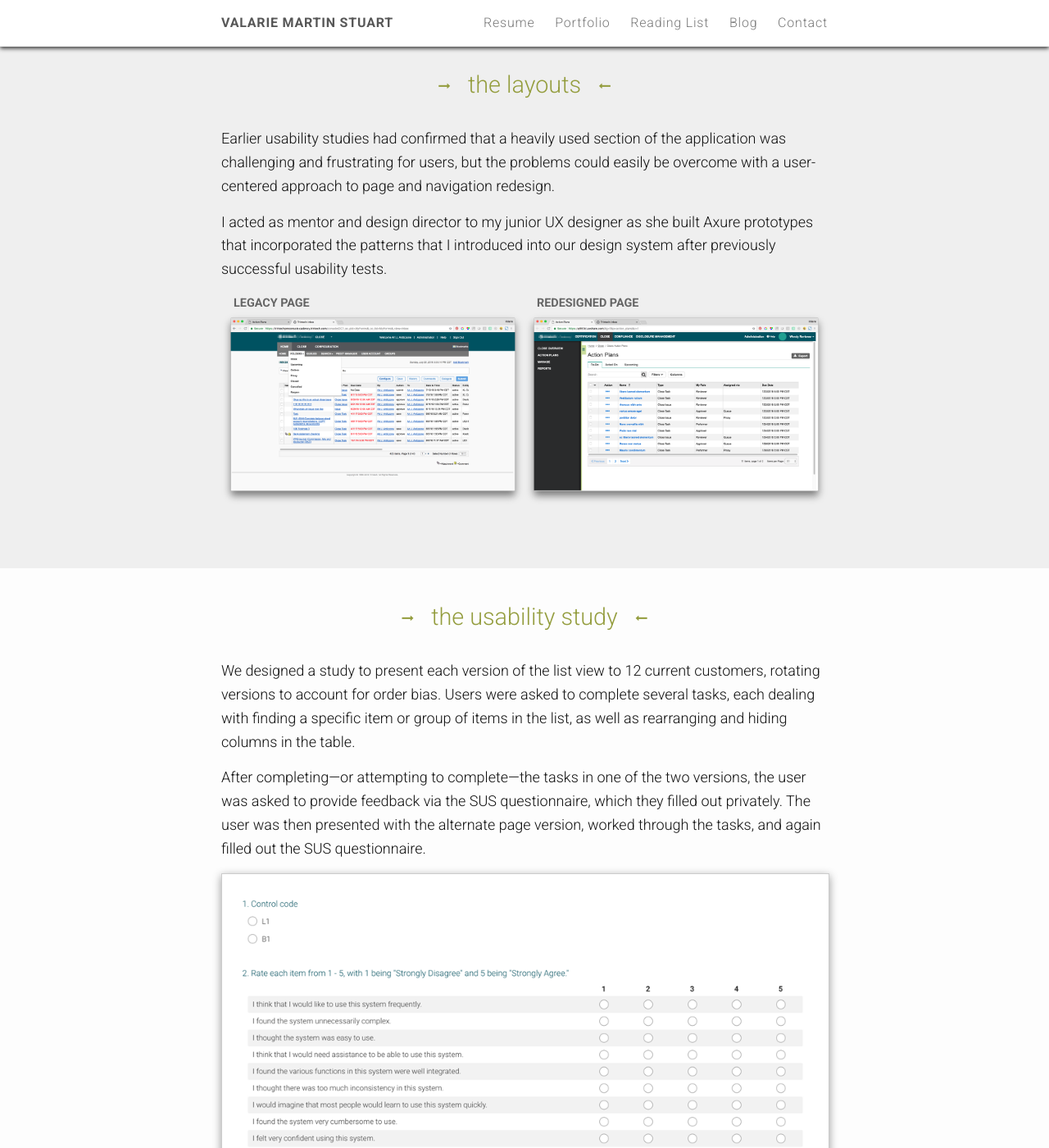
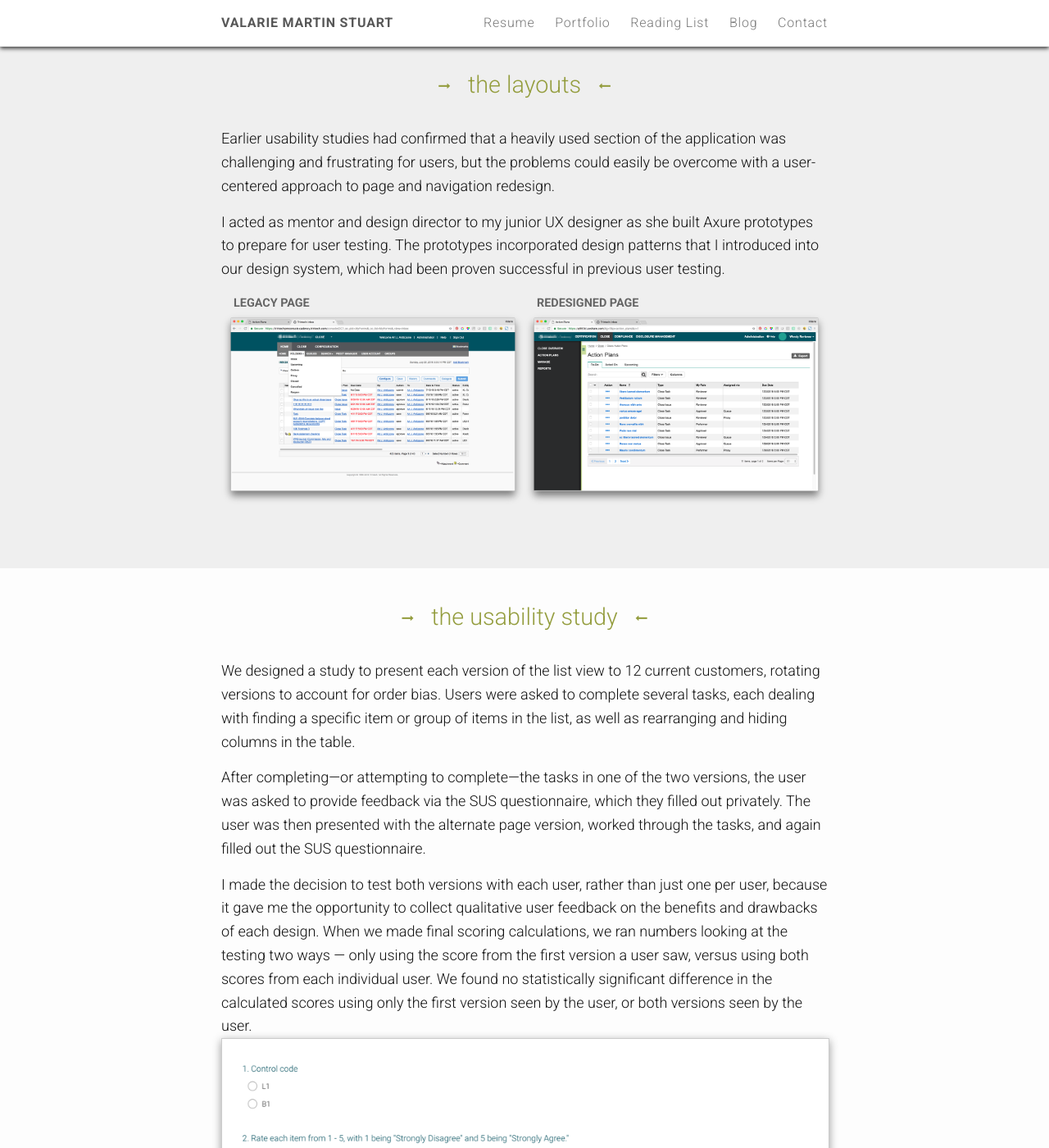
Before and after one commit to valariems/valariems.github.io, a Jekyll site: the page built from portfolio-measuring-usability.html, in a window 1280 px wide and 1400 px high, scrolled down 800 px. Shown: the whole window at 82% size. Built offline with Jekyll 4.4.1, drawn with Linux system fonts in a browser that asks for light colours; nearby versions of some CDN libraries.

Commit message:
Update portfolio-measuring-usability.html

```diff
--- a/portfolio-measuring-usability.html
+++ b/portfolio-measuring-usability.html
@@ -42,7 +42,7 @@ layout: about-story
       <i class="fa fa-long-arrow-left"></i>
     </h3>
     <p>Earlier usability studies had confirmed that a heavily used section of the application was challenging and frustrating for users, but the problems could easily be overcome with a user-centered approach to page and navigation redesign.</p>
-    <p>I acted as mentor and design director to my junior UX designer as she built Axure prototypes that incorporated the patterns that I introduced into our design system after previously successful usability tests.</p>
+    <p>I acted as mentor and design director to my junior UX designer as she built Axure prototypes to prepare for user testing. The prototypes incorporated design patterns that I introduced into our design system, which had been proven successful in previous user testing.</p>
     <p class="text-left">
     <div class="wireframes">
       <h4 class="small-subhead wireframes">Legacy page</h4>
@@ -64,6 +64,7 @@ layout: about-story
     </h3>
     <p>We designed a study to present each version of the list view to 12 current customers, rotating versions to account for order bias. Users were asked to complete several tasks, each dealing with finding a specific item or group of items in the list, as well as rearranging and hiding  columns in the table.</p>
     <p>After completing&mdash;or attempting to complete&mdash;the tasks in one of the two versions, the user was asked to provide feedback via the SUS questionnaire, which they filled out privately. The user was then presented with the alternate page version, worked through the tasks, and again filled out the SUS questionnaire.</p>
+    <p>I made the decision to test both versions with each user, rather than just one per user, because it gave me the opportunity to collect qualitative user feedback on the benefits and drawbacks of each design. When we made final scoring calculations, we ran numbers looking at the testing two ways — only using the score from the first version a user saw, versus using both scores from each individual user. We found no statistically significant difference in the calculated scores using only the first version seen by the user, or both versions seen by the user.
     <img src="/assets/images/portfolio/sus-survey-form.png" alt="SUS questionnaire" class="final">
   </div>
 </section>
```
